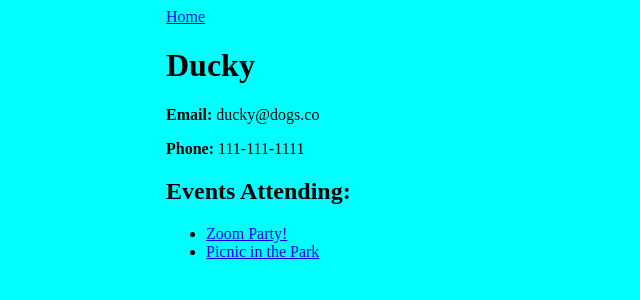
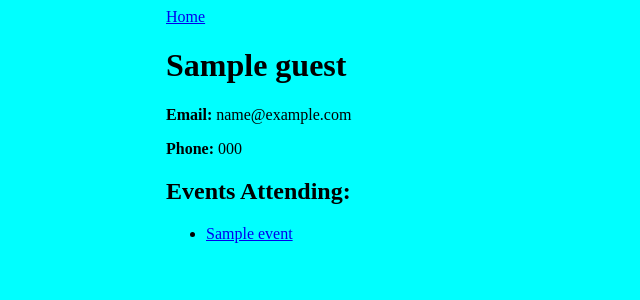
Before and after one commit to EvilGenius13/ACS-1220-Events, a Flask app: page /guest/1 in a window 1280 px wide. Shown: the top 300 px of the page, without its empty margins (0-640 px from the left). Run offline with Flask 2, Linux system fonts and the light colour scheme; tables that the repository leaves empty hold one stand-in row (values such as "Sample post").

Commit message:
added guest

```diff
--- a/BEW-1.2-Events-Homework-main/events_app/templates/guest_detail.html
+++ b/BEW-1.2-Events-Homework-main/events_app/templates/guest_detail.html
@@ -9,16 +9,17 @@
     events attending
 -->
 
-<h1>Ducky</h1>
+<h1>{{ guest.name }}</h1>
 
-<p><strong>Email:</strong> ducky@dogs.co</p>
-<p><strong>Phone:</strong> 111-111-1111</p>
+<p><strong>Email:</strong> {{ guest.email }}</p>
+<p><strong>Phone:</strong> {{ guest.phone }}</p>
 
 <h2>Events Attending:</h2>
 
 <ul>
-    <li><a href="/event/1">Zoom Party!</a></li>
-    <li><a href="/event/2">Picnic in the Park</a></li>
+    {% for event in guest.events_attending %}
+    <li><a href="/event/{{ event.id }}">{{ event.title }}</a></li>
+    {% endfor %}
 </ul>
 
 {% endblock %}
```
